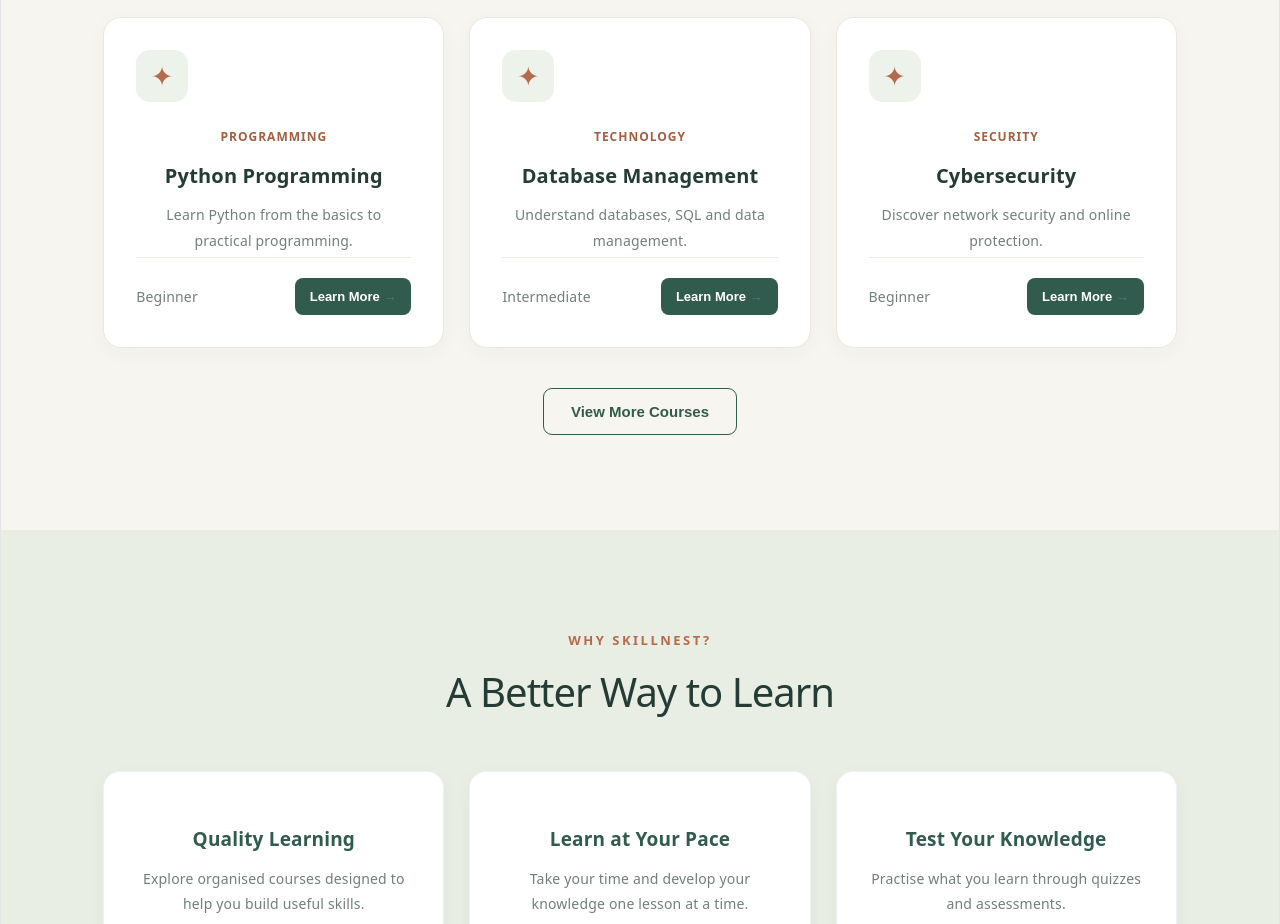
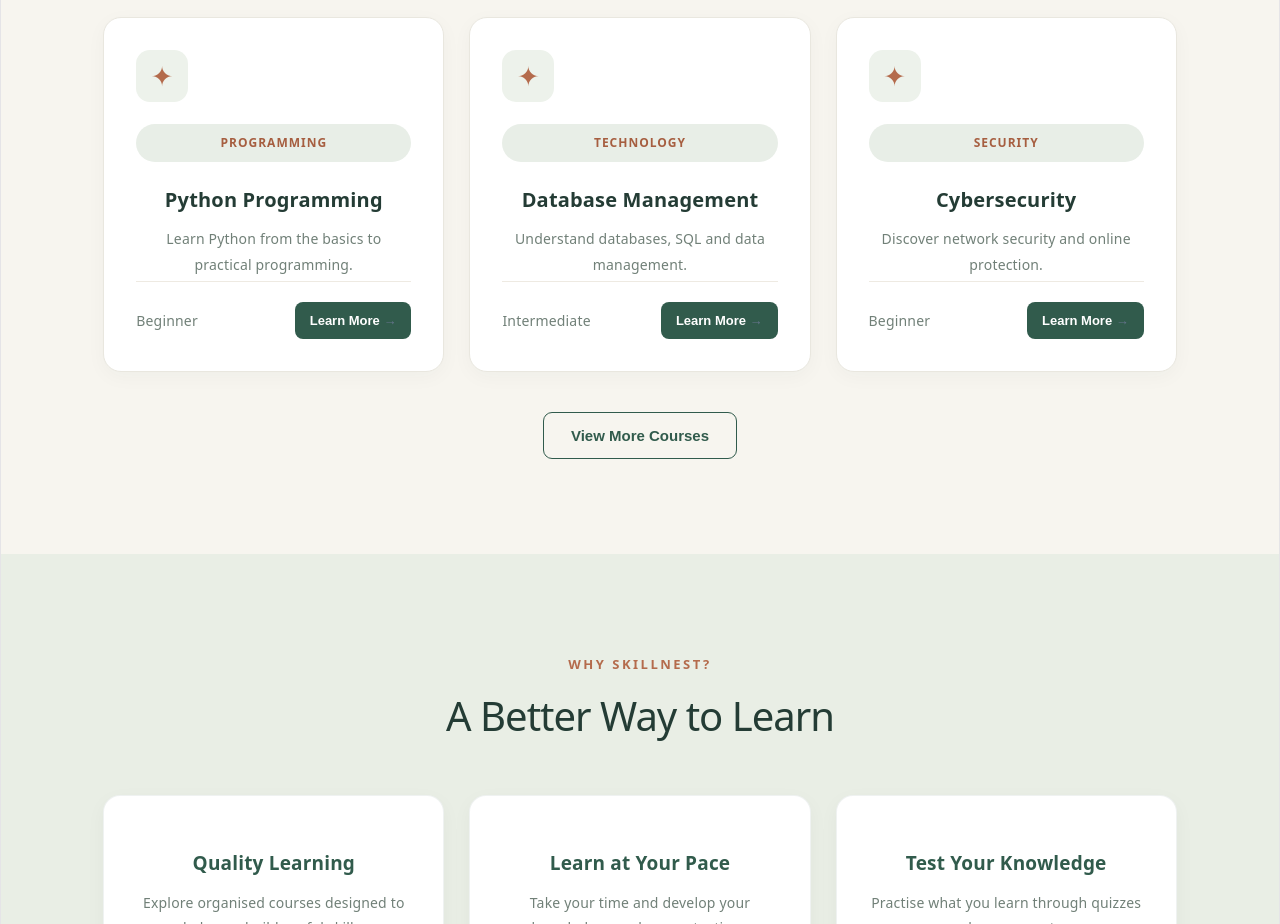
Before and after one commit to sirdrick037-svg/lms_config, a React (Vite) app in the folder lms-frontend/: page / in a window 1280 px wide. Shown: the part 940-1864 px from the top of the page. Built offline with nearby package versions, Linux system fonts and the light colour scheme; no server answers.

Commit message:
feat: update course category styles with new layout, color, and padding

```diff
--- a/lms-frontend/src/App.css
+++ b/lms-frontend/src/App.css
@@ -354,10 +354,16 @@
   transform: rotate(-8deg) scale(1.08);
 }
 
-.course-category {
-  color: #2563eb;
-  font-size: 13px;
+.home-page .course-category {
+  display: inline-block;
+  color: #315b4c;
+  background: #e8eee7;
+  padding: 6px 13px;
+  border-radius: 20px;
+  font-size: 12px;
   font-weight: 700;
+  letter-spacing: 0.4px;
+  margin-bottom: 12px;
 }
 
 .course-card h3 {
```
